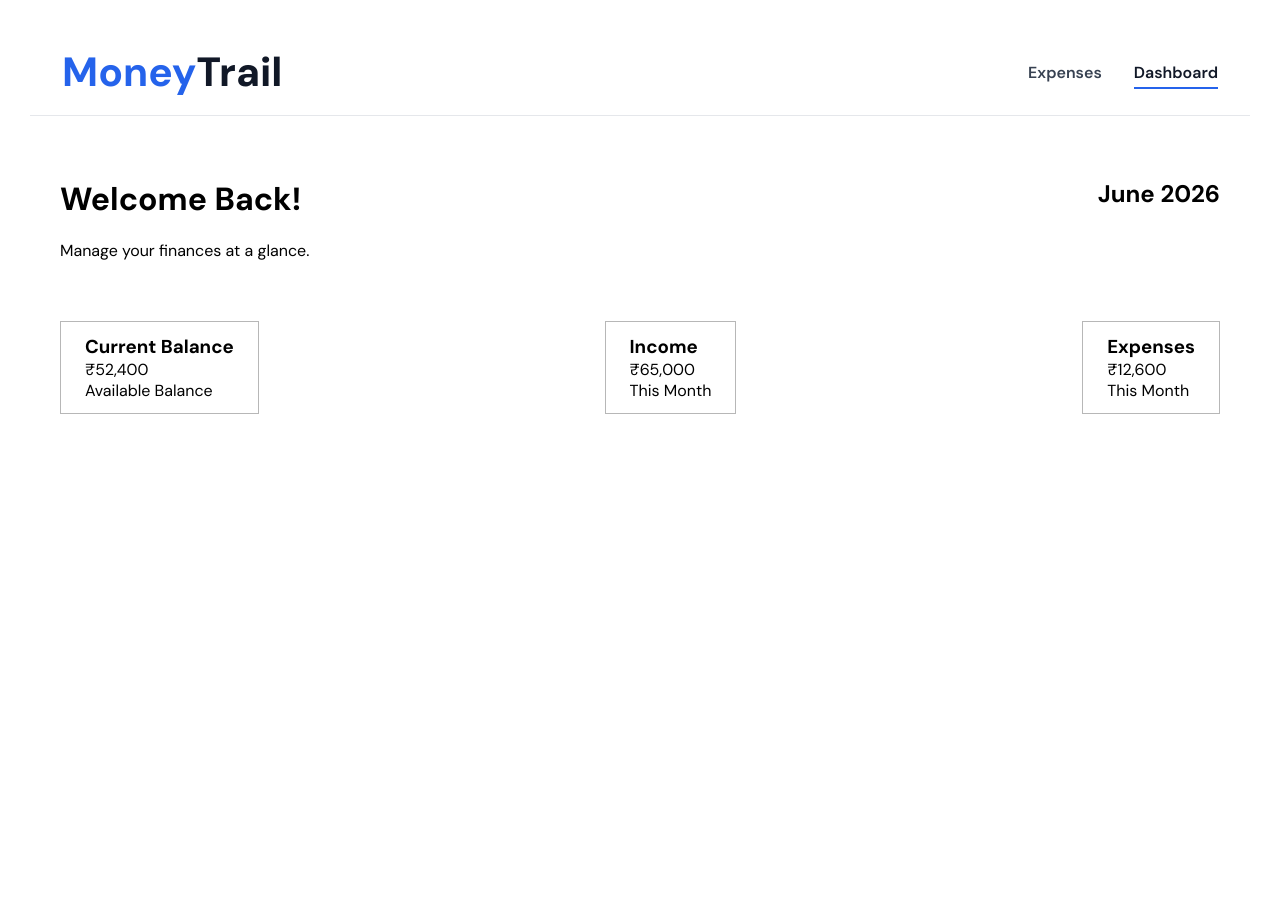
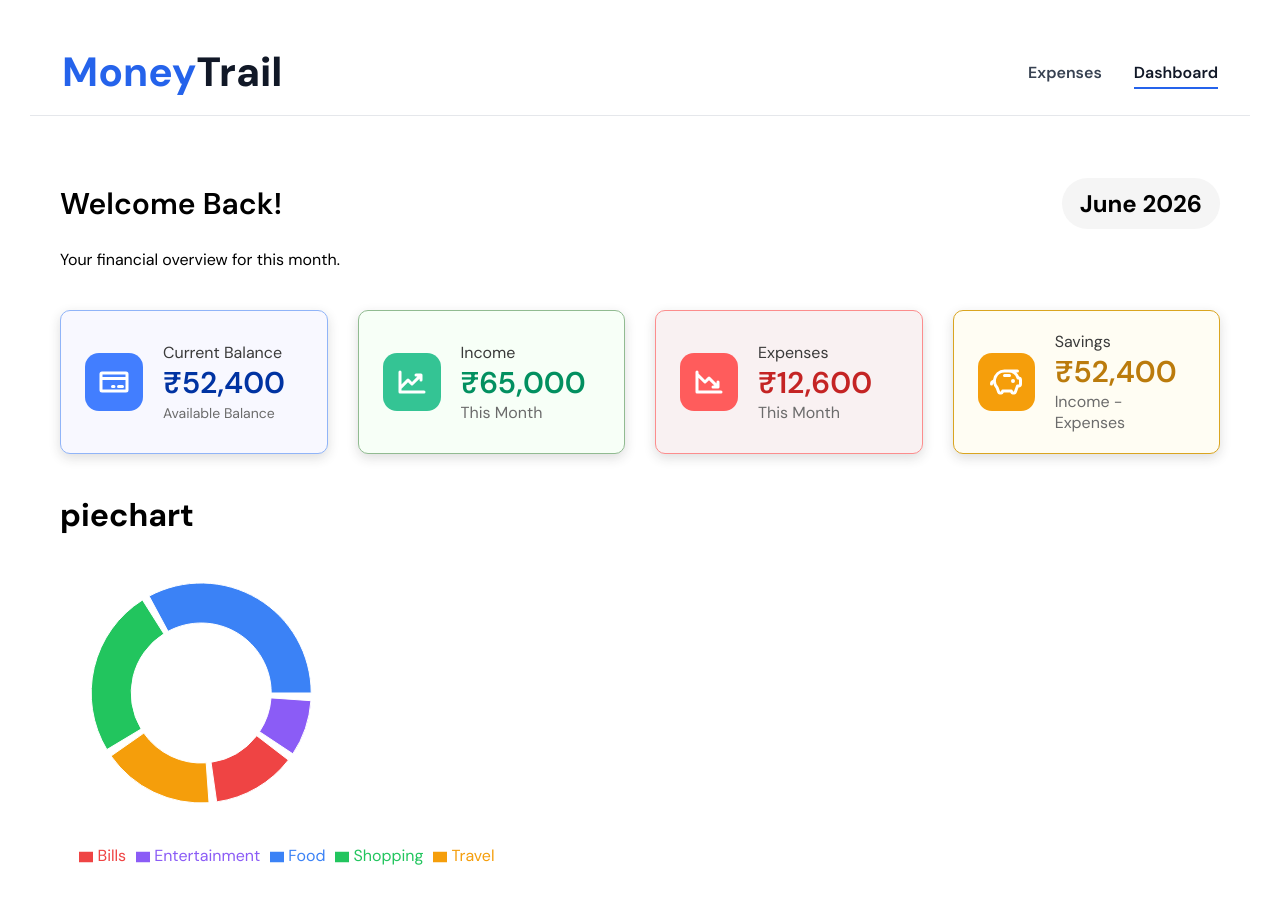
Before and after one commit to anshumitasahu/MoneyTrail, a React (Vite) app: page / in a window 1280 px wide. Shown: the top 904 px of the page. Before the commit the page ends 800 px from the top, so only its background shows below. Built offline with nearby package versions, Linux system fonts and the light colour scheme.

Commit message:
added pie chart to dashboard and  improved the ui

```diff
--- a/package.json
+++ b/package.json
@@ -13,7 +13,8 @@
     "@phosphor-icons/react": "^2.1.10",
     "react": "^19.2.6",
     "react-dom": "^19.2.6",
-    "react-router-dom": "^7.18.0"
+    "react-router-dom": "^7.18.0",
+    "recharts": "^3.9.0"
   },
   "devDependencies": {
     "@eslint/js": "^10.0.1",
--- a/src/components/Dashboard.css
+++ b/src/components/Dashboard.css
@@ -1,24 +1,146 @@
-.dashboard{
+.dashboard {
     padding: 30px;
+    max-width: 1400px;
+    margin: auto;
 }
 
 .head {
-    margin-bottom: 60px;
+    margin-bottom: 40px;
 }
 
 .header {
     display: flex;
     justify-content: space-between;
     margin-bottom: 20px;
+    align-items: center;
+}
+
+.welcome h1 {
+    font-size: 30px;
+    font-weight: 600;
+}
+
+.month-year {
+    background-color: #f5f5f5;
+    border-radius: 999px;
+    padding: 10px 18px;
 }
 
 .money-map {
     display: flex;
     gap: 30px;
     justify-content: space-between;
+    margin-bottom: 40px;
 }
 
 .money-map-card {
-    padding: 12px 24px;
-    border: 1px solid  rgb(183, 183, 183);
+    padding: 20px 24px;
+    border: 1px solid rgb(183, 183, 183);
+    width: 100%;
+    border-radius: 10px;
+    display: flex;
+    align-items: center;
+    gap: 20px;
+    box-shadow: 0 4px 12px rgba(37, 37, 37, 0.155);
 }
+
+.money-map-card-img {
+    width: 58px;
+    height: 58px;
+    display: flex;
+    justify-content: center;
+    align-items: center;
+    border-radius: 14px;
+}
+
+.money-map-card-info h3 {
+    font-weight: 400;
+    color: rgb(58, 58, 58);
+    font-size: 16px;
+}
+
+.money-map-card-info p {
+    font-size: 30px;
+    font-weight: 600;
+}
+
+.current-balance {
+    border: 1px solid rgb(144, 180, 248);
+    background-color: rgb(248, 248, 255);
+}
+
+.current-balance p {
+    color: #0033a2;
+    /* can't decide */
+}
+
+.current-balance span {
+    color: rgb(107, 107, 107);
+    font-size: 14px;
+}
+
+.current-balance-img {
+    background-color: #427eff;
+}
+
+.income {
+    border: 1px solid rgb(145, 187, 145);
+    background-color: rgb(247, 255, 247);
+}
+
+.income p {
+    color: #029060;
+    /* can't decide */
+}
+
+.income span {
+    font-size: 16px;
+    color: rgb(107, 107, 107);
+}
+
+.income-img {
+    background-color: #34c494;
+}
+
+.expenses {
+    border: 1px solid rgb(252, 141, 141);
+    background-color: rgb(249, 241, 242);
+}
+
+.expenses p {
+    color: #c42424;
+    /* can't decide */
+}
+
+.expenses span {
+    font-size: 16px;
+    color: rgb(107, 107, 107);
+}
+
+.expenses-img {
+    background-color: #ff5c5c;
+}
+
+.savings {
+    border: 1px solid goldenrod;
+    background-color: rgb(255, 253, 243);
+}
+
+.savings-img {
+    background-color: #F59E0B;
+}
+
+.savings p {
+    color: #bb7b0c;
+    /* can't decide */
+}
+
+.savings span {
+    font-size: 16px;
+    color: rgb(107, 107, 107);
+}
+
+.chart{
+    display: flex;
+    justify-content: flex-start;
+}
--- a/src/components/Dashboard.jsx
+++ b/src/components/Dashboard.jsx
@@ -1,4 +1,6 @@
 import './Dashboard.css';
+import ExpensePieChart from "./Piechart";
+import { CreditCardIcon, ChartLineUpIcon, ChartLineDownIcon, PiggyBankIcon } from "@phosphor-icons/react";
 export default function Dashboard() {
   const today = new Date();
   const month = today.toLocaleString("en-US", {
@@ -11,12 +13,12 @@ export default function Dashboard() {
     <div className="dashboard">
       <div className="head">
         <div className="header">
-          <div className="Welcome">
+          <div className="welcome">
             <h1>
               Welcome Back!
             </h1>
           </div>
-          <div className="month">
+          <div className="month-year">
             <h2>
               {month} {year}
             </h2>
@@ -24,26 +26,67 @@ export default function Dashboard() {
         </div>
         <div className='head-para'>
           <p>
-            Manage your finances at a glance.
+            Your financial overview for this month.
           </p>
         </div>
       </div>
       <div className="money-map">
-          <div className="money-map-card current-balance">
+        <div className="money-map-card current-balance">
+          <div className="money-map-card-img current-balance-img">
+            <CreditCardIcon size={32} color="#ffff" weight="bold" />
+          </div>
+          <div className="money-map-card-info current-balance-info">
             <h3>Current Balance</h3>
             <p>₹52,400</p>
             <span>Available Balance</span>
           </div>
-          <div className="money-map-card income">
+        </div>
+        <div className="money-map-card income">
+          <div className="money-map-card-img income-img">
+            <ChartLineUpIcon size={32} color="#ffff" weight="bold" />
+          </div>
+          <div className="money-map-card-info income-info">
             <h3>Income</h3>
             <p>₹65,000</p>
             <span>This Month</span>
           </div>
-          <div className="money-map-card expenses">
+        </div>
+        <div className="money-map-card expenses">
+          <div className="money-map-card-img expenses-img">
+            <ChartLineDownIcon size={32} color="#fff" weight="bold" />
+          </div>
+          <div className="money-map-card-info expenses-info">
             <h3>Expenses</h3>
             <p>₹12,600</p>
             <span>This Month</span>
           </div>
+        </div>
+        <div className="money-map-card savings">
+          <div className="money-map-card-img savings-img">
+            <PiggyBankIcon size={32} color="#fff" weight="bold" />
+          </div>
+          <div className="money-map-card-info savings-info">
+            <h3>Savings</h3>
+            <p>₹52,400</p>
+            <span>Income - Expenses</span>
+          </div>
+        </div>
+      </div>
+
+      <div className="pie-chart-and-categories">
+        <div className="money-piechart">
+          <div>
+            <h1>
+              piechart
+            </h1>
+          </div>
+          <div className="chart">
+            <ExpensePieChart />
+          </div>
+        </div>
+        <div className="categories-dashboard">
+
+        </div>
       </div>
     </div>
   );
--- /dev/null
+++ b/src/components/Piechart.jsx
@@ -0,0 +1,60 @@
+import {
+  PieChart,
+  Pie,
+  Cell,
+  Tooltip,
+  Legend,
+  ResponsiveContainer,
+} from "recharts";
+
+const data = [
+  { name: "Food", value: 400 },
+  { name: "Shopping", value: 300 },
+  { name: "Travel", value: 200 },
+  { name: "Bills", value: 150 },
+  { name: "Entertainment", value: 100 },
+];
+
+const COLORS = [
+  "#3B82F6",
+  "#22C55E",
+  "#F59E0B",
+  "#EF4444",
+  "#8B5CF6",
+];
+
+export default function ExpensePieChart() {
+  return (
+    <div
+      style={{
+        width: "40%",
+        height: "350px",
+      }}
+    >
+      <ResponsiveContainer width="100%" height="100%">
+        <PieChart>
+          <Pie
+            data={data}
+            dataKey="value"
+            nameKey="name"
+            cx="30%"
+            cy="50%"
+            innerRadius={70}
+            outerRadius={110}
+            paddingAngle={4}
+          >
+            {data.map((entry, index) => (
+              <Cell
+                key={index}
+                fill={COLORS[index % COLORS.length]}
+              />
+            ))}
+          </Pie>
+
+          <Tooltip />
+          <Legend verticalAlign="bottom" height={36} />
+        </PieChart>
+      </ResponsiveContainer>
+    </div>
+  );
+}
--- a/src/index.css
+++ b/src/index.css
@@ -10,5 +10,5 @@ body {
   font-style: normal;
   width: 100vw;
   padding: 30px;
-  overflow: hidden;
+  /* overflow: hidden; */
 }
```
Also changed, not shown: 1 other file (tests, documents, lock files or other folders).
